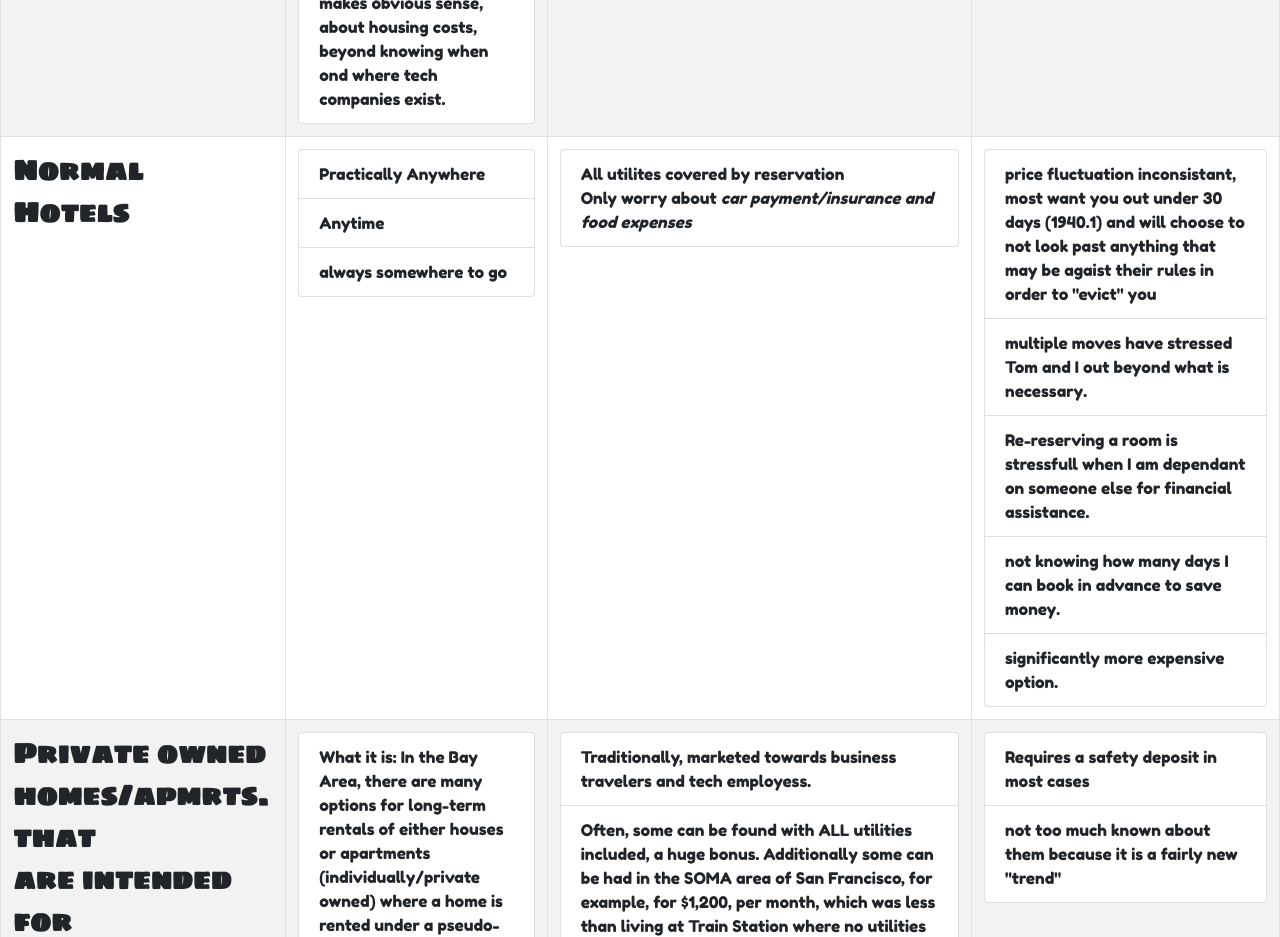
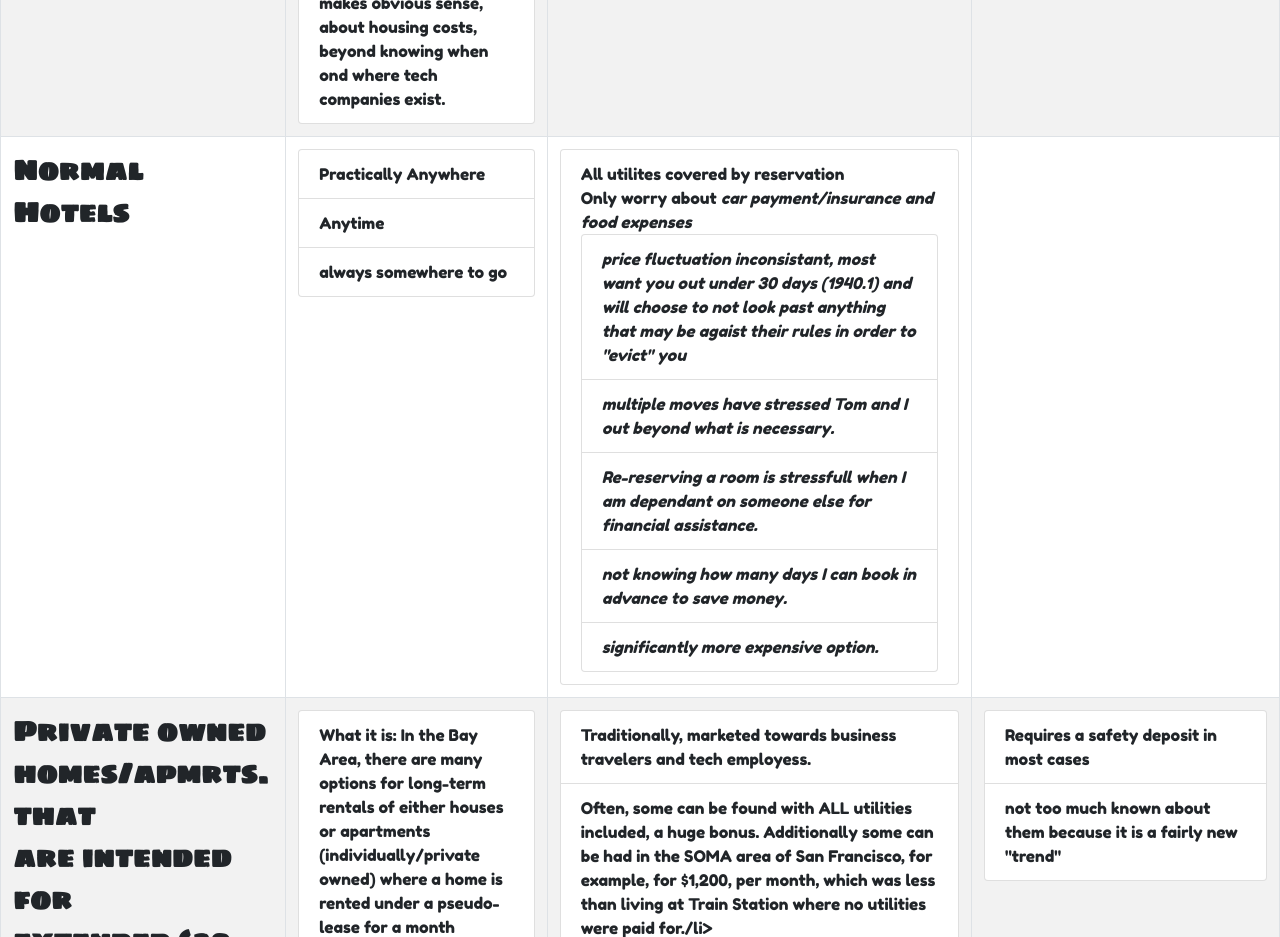
Before and after one commit to smguidotti/Housing-table-for-mom, a plain HTML site: page Housing.html in a window 1280 px wide. Shown: the part 880-1817 px from the top of the page. Drawn offline with nearby package versions, Linux system fonts and the light colour scheme.

Commit message:
here I come, I come, I come

```diff
--- a/Housing.html
+++ b/Housing.html
@@ -67,9 +67,21 @@ img{
 <td class="border">
 <ul class="list-group"><li  class="list-group-item">Practically Anywhere</li><li  class="list-group-item">Anytime</li><li  class="list-group-item">always somewhere to go</li></ul></td>
 
-<td class="border"> <li class="list-group-item">All utilites covered by reservation<br>Only worry about <em>car payment/insurance and food expenses</td>
-
-<td class="border"><ul class="list-group"> <li  class="list-group-item">price fluctuation inconsistant, most want you out under 30 days (1940.1) and will choose to not look past anything that may be agaist their rules in order to "evict" you </li><li  class="list-group-item">multiple moves have stressed Tom and I out beyond what is necessary.</li><li  class="list-group-item"> Re-reserving a room is stressfull when I am dependant on someone else for financial assistance.</li><li  class="list-group-item">not knowing how many days I can book in advance to save money.</li><li  class="list-group-item">significantly more expensive option.</li></ul></td>
+    <td class="border">
+        <li class="list-group-item">All utilites covered by reservation<br>Only worry about <em>car payment/insurance
+            and food expenses
+            <ul class="list-group">
+                <li class="list-group-item">price fluctuation inconsistant, most want you out under 30 days (1940.1) and
+                    will choose to not look past anything that may be agaist their rules in order to "evict" you
+                </li>
+                <li class="list-group-item">multiple moves have stressed Tom and I out beyond what is necessary.</li>
+                <li class="list-group-item"> Re-reserving a room is stressfull when I am dependant on someone else for
+                    financial assistance.
+                </li>
+                <li class="list-group-item">not knowing how many days I can book in advance to save money.</li>
+                <li class="list-group-item">significantly more expensive option.</li>
+            </ul>
+    </td>
 
 
 </tr>
```
